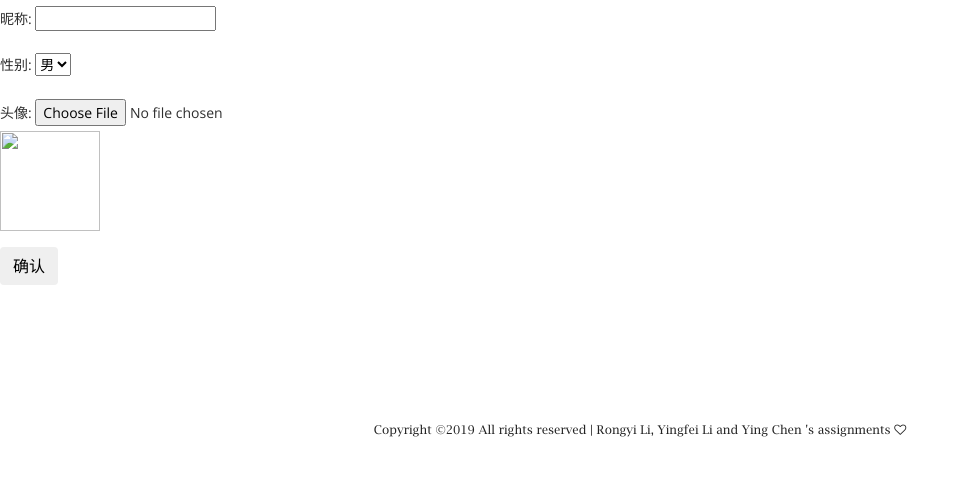
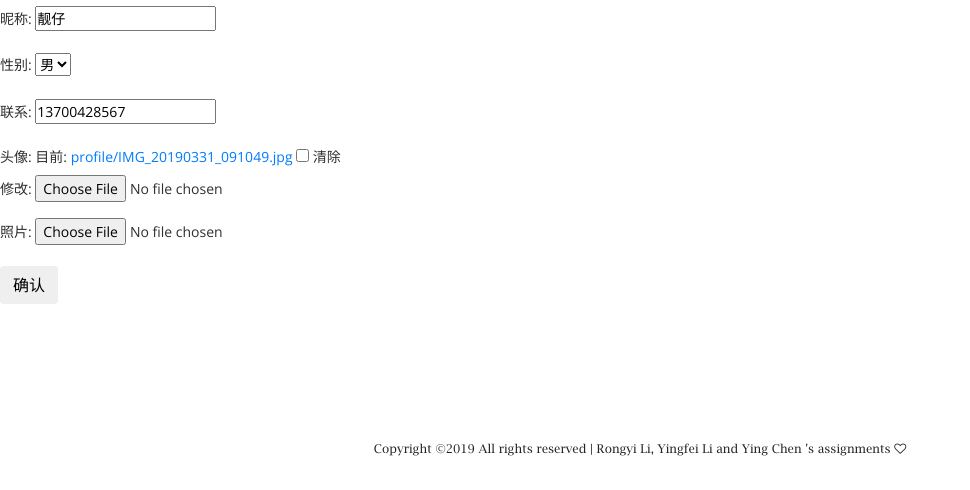
Before and after one commit to Li-RongYi/FM, a Django app: page /profile/ in a window 1280 px wide. Shown: the part 120-610 px from the top of the page, without its empty margins (0-970 px from the left). Run offline with Django 3.2, Linux system fonts and the light colour scheme; a user stored in the database is signed in; data comes from the database, SQL or seed files in the repository; both versions use the stored data as it was after the commit; some libraries are stand-ins or nearby versions.

Commit message:
信息修改功能完善

```diff
--- a/goods/admin.py
+++ b/goods/admin.py
@@ -7,3 +7,5 @@ admin.site.register(models.Goods)
 admin.site.register(models.Category)
 admin.site.register(models.Comment)
 admin.site.register(models.InstationMessage)
+admin.site.register(models.Cart)
+admin.site.register(models.Order)
--- a/goods/forms.py
+++ b/goods/forms.py
@@ -27,4 +27,4 @@ class GoodsForm(forms.ModelForm):
 
     class Meta:
         model = Goods
-        exclude = ('seller', 'picture_url')
+        exclude = ('seller',)
--- a/goods/models.py
+++ b/goods/models.py
@@ -57,9 +57,6 @@ class Cart(models.Model):
     num = models.PositiveIntegerField(default=1)
     sum = models.FloatField(default=0)
 
-    def __str__(self):
-        return self.sum
-
 class Order(models.Model):
     seller = models.ForeignKey(UserProfile, blank=True, null=True, on_delete=models.CASCADE,related_name='seller')
     buyer = models.ForeignKey(UserProfile, blank=True, null=True, on_delete=models.CASCADE,related_name='buyer')
--- a/goods/views.py
+++ b/goods/views.py
@@ -30,7 +30,7 @@ def index_category(request, category_id):
     user_profile = UserProfile.objects.get(user=request.user)
     category = Category.objects.get(id=category_id)
     goods_list = Goods.objects.filter(category=category).order_by('-publish_time')
-    context_dic = {'user_profile': user_profile, 'goods': goods_list}
+    context_dic = {'user_profile': user_profile, 'goods': goods_list,'message':category.name}
     return render(request, 'index.html', context_dic)
 
 
@@ -142,7 +142,6 @@ def publish_goods(request):
         if goods_form.is_valid():
             goods = goods_form.save(commit=True)
             goods.seller = user_profile
-            print(goods.picture)
             if 'picture' in request.FILES:
                 goods.picture = request.FILES['picture']
             goods.save()
--- a/templates/profilechange.html
+++ b/templates/profilechange.html
@@ -1,6 +1,6 @@
 {% extends 'base.html' %}
 {% block content %}
-               <form role="form" method="post" action="{% url 'profilechange' %}">
+               <form role="form" method="post" action="{% url 'profilechange' %}" enctype="multipart/form-data">
                    {% if message %}
                   <div class="alert alert-warning">{{ message }}</div>
               {% endif %}
@@ -15,12 +15,19 @@
                   {{ profile_form.gender }}
               </div>
                <div class="form-group">
+                  {{ profile_form.contact.label_tag }}
+                  {{ profile_form.contact }}
+              </div>
+               <div class="form-group">
                   {{ profile_form.avatar.label_tag }}
                    {{ profile_form.avatar }}
-                   {% if profile_form.avatar %}
-                    <div class="img"><img src="{{profile_form.avatar.url }}" height="100px" width="100px"></div>
-                   {% endif %}
               </div>
+               <div class="form-group">
+                  {{ profile_form.image.label_tag }}
+                   {{ profile_form.image }}
+              </div>
+
+
 
               <button type="submit" class="btn">确认</button>
 
--- a/templates/register_info.html
+++ b/templates/register_info.html
@@ -51,7 +51,7 @@
                         		</div>
                             </div>
                             <div class="form-bottom">
-               <form role="form" method="post" action="{% url 'register_info' %}">
+               <form role="form" method="post" action="{% url 'register_info' %}" enctype="multipart/form-data">
                                     {% if message %}
                   <div class="alert alert-warning">{{ message }}</div>
               {% endif %}
--- a/user/form.py
+++ b/user/form.py
@@ -1,4 +1,5 @@
 from django import forms
+from .models import UserProfile
 
 
 class UserForm(forms.Form):
@@ -19,12 +20,17 @@ class RegisterForm(forms.Form):
     image = forms.ImageField(label='照片',required=False)
     avatar = forms.ImageField(label='头像',required=False)
 
-class ProfileForm(forms.Form):
+class ProfileForm(forms.ModelForm):
     gender = (
         ('male', "男"),
         ('female', "女"),
     )
     nickname = forms.CharField(label="昵称", max_length=128)
     gender = forms.ChoiceField(label='性别', choices=gender)
-     #height_field=100, width_field=100
+    contact = forms.CharField(label='联系', max_length=20, required=False)
     avatar = forms.ImageField(label='头像',required=False)
+    image = forms.ImageField(label='照片', required=False)
+
+    class Meta:
+        model = UserProfile
+        exclude = ('image','user')
--- a/user/views.py
+++ b/user/views.py
@@ -1,5 +1,5 @@
 # login/views.py
-from django.shortcuts import render, HttpResponseRedirect,HttpResponse
+from django.shortcuts import render, HttpResponseRedirect, HttpResponse
 from django.core.mail import send_mail
 from django.contrib.auth import login, logout
 from django.db.models import Q
@@ -43,7 +43,7 @@ def user_login(request):
     if request.method == "POST":
         username = request.POST.get('username', None)
         password = request.POST.get('password', None)
-        print(username,password)
+        print(username, password)
         message = '账号或者密码错误'
         user = authenticate(username=username, password=password)
         if user is not None:
@@ -65,16 +65,16 @@ def register_info(request, username='12345'):
             password = register_form.cleaned_data['password1']
             nickname = register_form.cleaned_data['nickname']
             gender = register_form.cleaned_data['gender']
-            avatar = register_form.cleaned_data['avatar']
-            image = register_form.cleaned_data['image']
             user = User.objects.create(username=username, email=email)
             user.set_password(password)
-            user.image = image
+            if 'image' in request.FILES:
+                user.image = request.FILES['image']
             user.save()
             user_info = UserProfile.objects.create(user=user)
             user_info.nickname = nickname
             user_info.gender = gender
-            user_info.avatar = avatar
+            if 'avatar' in request.FILES:
+                user_info.avatar = request.FILES['avatar']
             user_info.save()
 
             return render(request, 'login.html', {'username': username})
@@ -151,23 +151,23 @@ def login_code(request):
 def login_face(request):
     if request.method == 'POST':
         print(request.POST)
-        photo = request.POST.get('hidden_photo',None)
+        photo = request.POST.get('hidden_photo', None)
         if photo is not None and photo != '':
             print(photo)
             index = photo.find('base64,')
             base64Str = photo[index + 6:]
             unknown_face = base64.b64decode(base64Str)
-            file = open('loginphoto.jpg','wb')
+            file = open('loginphoto.jpg', 'wb')
             file.write(unknown_face)
             file.close()
             unknown_face = face_recognition.load_image_file('loginphoto.jpg')
             unknown_face_location = face_recognition.face_locations(unknown_face)
-            unknown_face_encoding = face_recognition.face_encodings(unknown_face,unknown_face_location)[0]
+            unknown_face_encoding = face_recognition.face_encodings(unknown_face, unknown_face_location)[0]
             image = User.objects.get(username=request.user).__dict__['image']
             known_face = face_recognition.load_image_file(image)
             known_face_encoding = face_recognition.face_encodings(known_face)[0]
             unknown_face_encoding = unknown_face_encoding[0]
-            result = face_recognition.compare_faces([known_face_encoding],unknown_face_encoding,0.5)
+            result = face_recognition.compare_faces([known_face_encoding], unknown_face_encoding, 0.5)
             print(result)
     return render(request, 'login_face.html')
 
@@ -182,9 +182,23 @@ def user_logout(request):
 def profilechange(request):
     user_profile = UserProfile.objects.get(user=request.user)
     if request.method == 'POST':
-        pass #save  all infomation
+        print(request.POST)
+        form = ProfileForm(request.POST)
+        if form.is_valid():
+            user_profile.__dict__.update(**form.cleaned_data)
+            if 'avatar' in request.FILES:
+                user_profile.avatar=request.FILES['avatar']
+            user_profile.save()
+            user = User.objects.get(username=request.user)
+            if 'image' in request.FILES:
+                user.image = request.FILES['image']
+            user.save()
+            print(form.cleaned_data)
+            return render(request, 'profilechange.html', {'user_profile': user_profile, 'profile_form': form,'message':"修改成功"})
+    profile_form = ProfileForm(instance=user_profile)
+    profile_form.initial['image'] = User.objects.get(username=request.user).image
+    return render(request, 'profilechange.html', {'user_profile': user_profile, 'profile_form': profile_form})
 
-    return render(request,'profilechange.html', {'user_profile':user_profile,'profile_form':ProfileForm()})
 
 @login_required
 def passwordchange(request):
@@ -194,7 +208,7 @@ def passwordchange(request):
         email = request.user.email
         if button == 'email':
             state = send_email(email)
-            return render(request, 'passwordchange.html',{'user_profile':user_profile})
+            return render(request, 'passwordchange.html', {'user_profile': user_profile})
         else:
             if ConfirmString.objects.filter(email=email):
                 confirmcode = ConfirmString.objects.get(email=email).__dict__['code']
@@ -205,10 +219,11 @@ def passwordchange(request):
                     user = User.objects.get(username=request.user)
                     user.set_password(password)
                     user.save()
-                    return render(request, 'login.html', {'user_profile':user_profile,'message': '修改成功'})
+                    return render(request, 'login.html', {'user_profile': user_profile, 'message': '修改成功'})
                 else:
-                    return render(request, 'passwordchange.html', {'user_profile':user_profile,'message': '验证码错误'})
-    return render(request,'passwordchange.html',{'user_profile':user_profile})
+                    return render(request, 'passwordchange.html', {'user_profile': user_profile, 'message': '验证码错误'})
+    return render(request, 'passwordchange.html', {'user_profile': user_profile})
+
 
 @login_required
 def accountcancellation(request):
@@ -218,4 +233,4 @@ def accountcancellation(request):
         user.is_active = False
         user.save()
         return render(request, 'login.html')
-    return render(request,'accountcancellation.html',{'user_profile':user_profile})
+    return render(request, 'accountcancellation.html', {'user_profile': user_profile})
```
Also changed, not shown: templates/index.html (+8 -3 lines), templates/myorder.html (+0 -12 lines), db.sqlite3.
